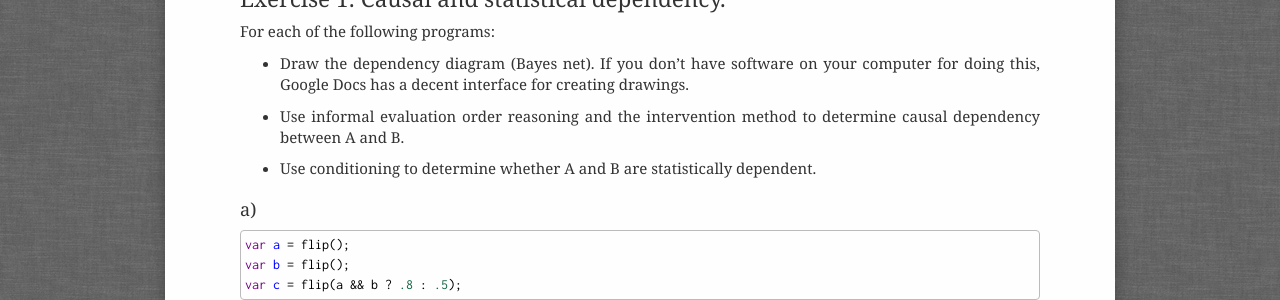
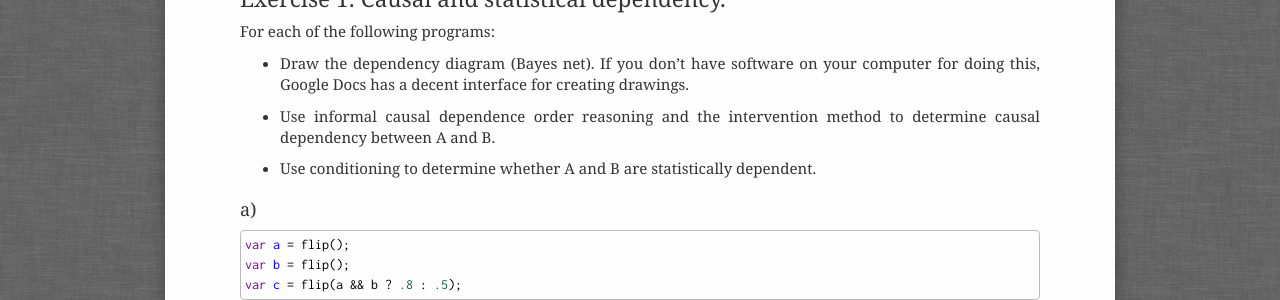
Before and after one commit to probmods/probmods2, a Jekyll site: the page built from exercises/dependence.md, in a window 1280 px wide. Shown: the part 209-509 px from the top of the page. Built offline with Jekyll 4.4.1, drawn with Linux system fonts in a browser that asks for light colours; a script that is not in the unit is left out.

Commit message:
changed 'informal evaluation order reasoning' -- a phrase that appears nowhere on the internet other than in a single exercise in our textbook -- to 'informal causal dependence order reasoning', which I think is what was meant.

```diff
--- a/exercises/dependence.md
+++ b/exercises/dependence.md
@@ -9,7 +9,7 @@
 
 * Draw the dependency diagram (Bayes net). If you don't have software on your computer for doing this, Google Docs has a decent interface for creating drawings.
 
-* Use informal evaluation order reasoning and the intervention method to determine causal dependency between A and B.
+* Use informal causal dependence order reasoning and the intervention method to determine causal dependency between A and B.
 
 * Use conditioning to determine whether A and B are statistically dependent.
 
```
